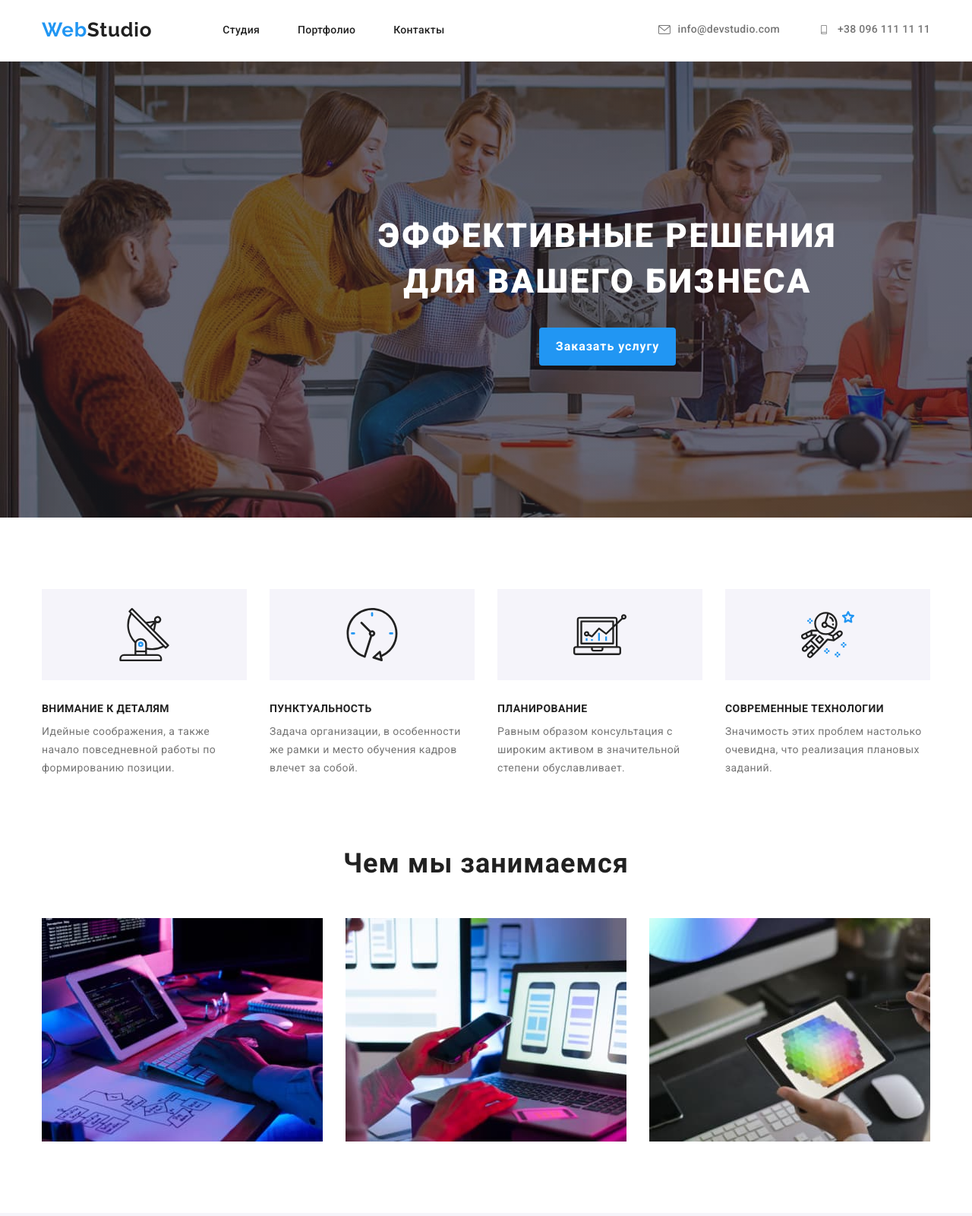
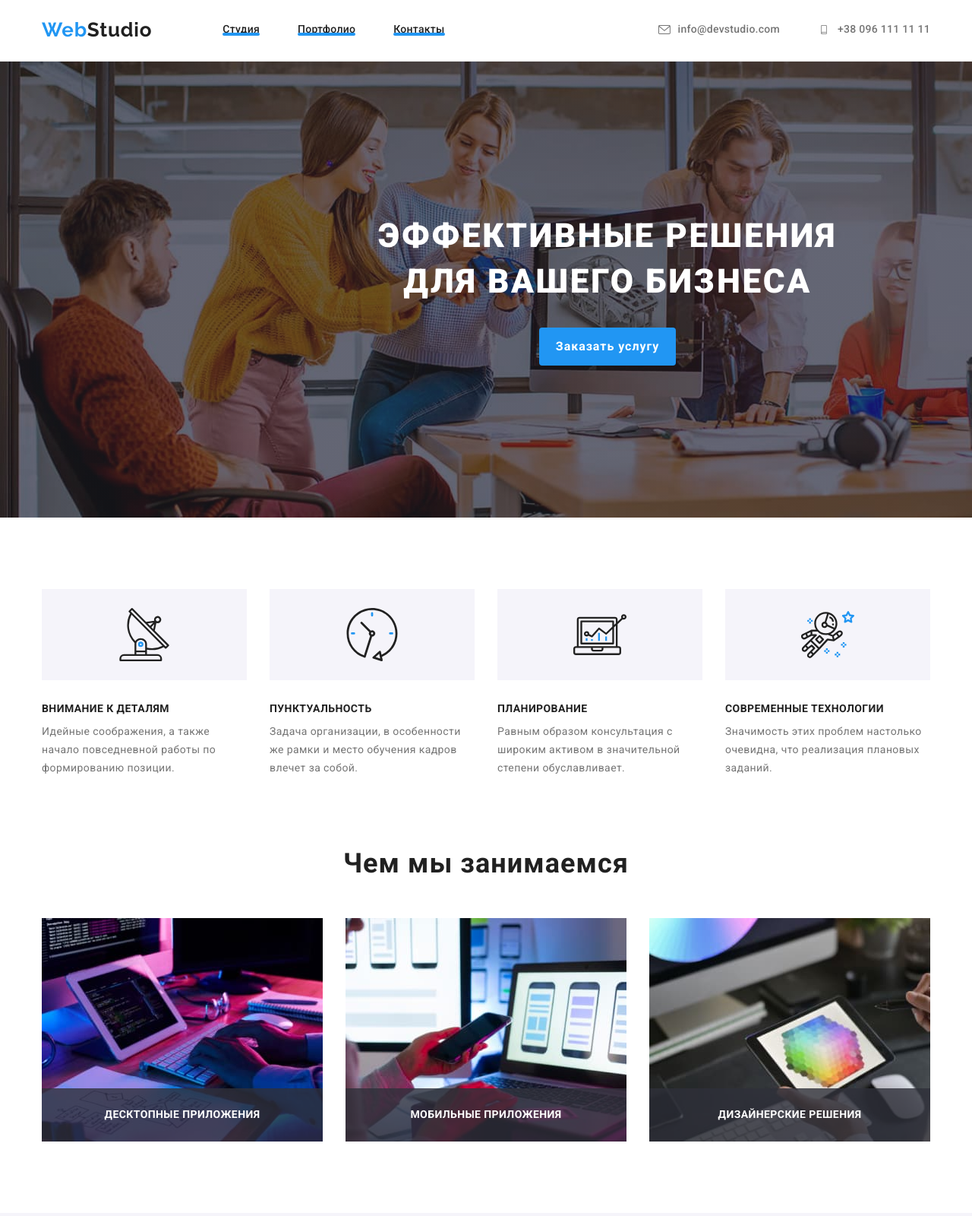
Before and after one commit to RomaniukYulia/goit-markup-hw-05, a plain HTML site: page index.html in a window 1280 px wide. Shown: the top 1600 px of the page at 76% size. Drawn offline with nearby package versions, Linux system fonts and the light colour scheme.

Commit message:
Ovelay та анімації при ховері та фокусі

```diff
--- a/css/styles.css
+++ b/css/styles.css
@@ -133,14 +133,43 @@ body {
 }
 
 .header-link {
+    position: relative;
+    display: block;
+    /* padding-top: 32px;
+    padding-bottom: 32px; */
     color: var(--first-header-color);
+    transition: color 250ms cubic-bezier(0.4, 0, 0.2, 1);
 }
+
+
+.header-link::after {
+    position: absolute;
+    content: '';
+    display: block;
+    width: 100%;
+    height: 4px;
+    left: 0;
+    bottom: 0;
+    background-color: var(--accent-color);
+    border-radius: 2px;
+}
+
+
+
+
+
+
+
+
+
+
 
 .header-contacts-link {
     display: flex;
     justify-content: center;
     align-items: center;
     color: var(--second-header-color);
+    transition: color 250ms cubic-bezier(0.4, 0, 0.2, 1);
 }
 
 .header-link:hover,
@@ -285,8 +314,29 @@ body {
     display: flex;
 }
 
+.about-item {
+    position: relative;
+}
+
 .about-item:not(:last-child) {
     margin-right: 30px;
+}
+
+.about-item-text {
+    position: absolute;
+    height: 70px;
+    width: 100%;
+    padding-top: 27px;
+    padding-bottom: 2px;
+    bottom: 0;
+    font-weight: 700;
+    font-size: 14px;
+    line-height: 1.14;
+    text-align: center;
+    letter-spacing: 0.03em;
+    text-transform: uppercase;
+    color: var(--overlay-color);
+    background: rgba(47, 48, 58, 0.8);
 }
 /* --------- Работники --------- */
 
@@ -360,6 +410,7 @@ body {
     background: #FFFFFF;
     border-radius: 50%;
     color: var(--first-icon-color);
+    transition: background-color 250ms cubic-bezier(0.4, 0, 0.2, 1);
 }
 
 .team-soc-icon {
@@ -401,6 +452,7 @@ body {
     border: 1px solid var(--first-icon-color);
     border-radius: 4px;
     color: var(--first-icon-color);
+    transition: color 250ms cubic-bezier(0.4, 0, 0.2, 1);
 }
 
 .clients-icon {
@@ -437,6 +489,7 @@ body {
     line-height: 1.71;
     letter-spacing: 0.03em;
     font-style: normal;
+    transition: color 250ms cubic-bezier(0.4, 0, 0.2, 1);
 
 }
 .footer-address {
@@ -494,6 +547,7 @@ body {
     background: rgba(255, 255, 255, 0.1);
     border-radius: 50%;
     color: var(--second-icon-color);
+    transition: background-color 250ms cubic-bezier(0.4, 0, 0.2, 1);
 
 }
 
@@ -519,6 +573,7 @@ body {
     font-size: 16px;
     line-height: 1.62;
     letter-spacing: 0.03em;
+    transition: background-color 250ms cubic-bezier(0.4, 0, 0.2, 1);
 
 }
 
--- a/index.html
+++ b/index.html
@@ -128,12 +128,15 @@
     <ul class="about-list">
         <li class="about-item">
             <img src="./images/img1.jpg" alt="Розметка изображения" width="370" height="294">
+            <p class="about-item-text">Десктопные приложения</p>
         </li>
         <li class="about-item">
             <img src="./images/img2.jpg" alt="Моделирование" width="370" height="294">
+            <p class="about-item-text">Мобильные приложения</p>
         </li>
         <li class="about-item">
             <img src="./images/img3.jpg" alt="Выбор цвета" width="370" height="294">
+            <p class="about-item-text">Дизайнерские решения</p>
         </li>
     </ul>
     </div>
```
Also changed, not shown: portfolio.html (+40 -1 lines).
